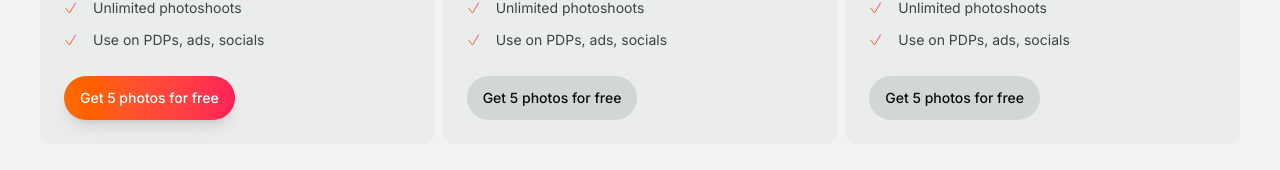
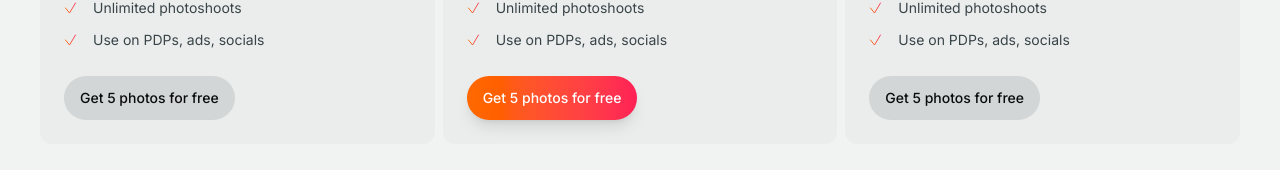
Before and after one commit to julianalert/finalYuzuu, a Next.js app: page / in a window 1280 px wide. Shown: the part 3998-4168 px from the top of the page. Built offline with nearby package versions, Linux system fonts and the light colour scheme.

Commit message:
website for saas

```diff
--- a/src/app/page.tsx
+++ b/src/app/page.tsx
@@ -849,15 +849,14 @@ export default function Page() {
                 'Use on PDPs, ads, socials',
               ]}
               cta={
-                <ButtonLink
+                <SoftButtonLink
                   href="https://app.yuzuu.co/signup"
                   size="lg"
                   target="_blank"
                   rel="noopener noreferrer"
-                  className="!bg-gradient-to-r !from-orange-500 !to-rose-500 !text-white !shadow-lg hover:!from-orange-600 hover:!to-rose-600"
                 >
                   Get 5 photos for free
-                </ButtonLink>
+                </SoftButtonLink>
               }
             />
             <Plan
@@ -873,9 +872,15 @@ export default function Page() {
                 'Use on PDPs, ads, socials',
               ]}
               cta={
-                <SoftButtonLink href="https://app.yuzuu.co/signup" size="lg" target="_blank" rel="noopener noreferrer">
+                <ButtonLink
+                  href="https://app.yuzuu.co/signup"
+                  size="lg"
+                  target="_blank"
+                  rel="noopener noreferrer"
+                  className="!bg-gradient-to-r !from-orange-500 !to-rose-500 !text-white !shadow-lg hover:!from-orange-600 hover:!to-rose-600"
+                >
                   Get 5 photos for free
-                </SoftButtonLink>
+                </ButtonLink>
               }
             />
             <Plan
@@ -890,7 +895,12 @@ export default function Page() {
                 'Use on PDPs, ads, socials',
               ]}
               cta={
-                <SoftButtonLink href="https://app.yuzuu.co/signup" size="lg" target="_blank" rel="noopener noreferrer">
+                <SoftButtonLink
+                  href="https://app.yuzuu.co/signup"
+                  size="lg"
+                  target="_blank"
+                  rel="noopener noreferrer"
+                >
                   Get 5 photos for free
                 </SoftButtonLink>
               }
```
